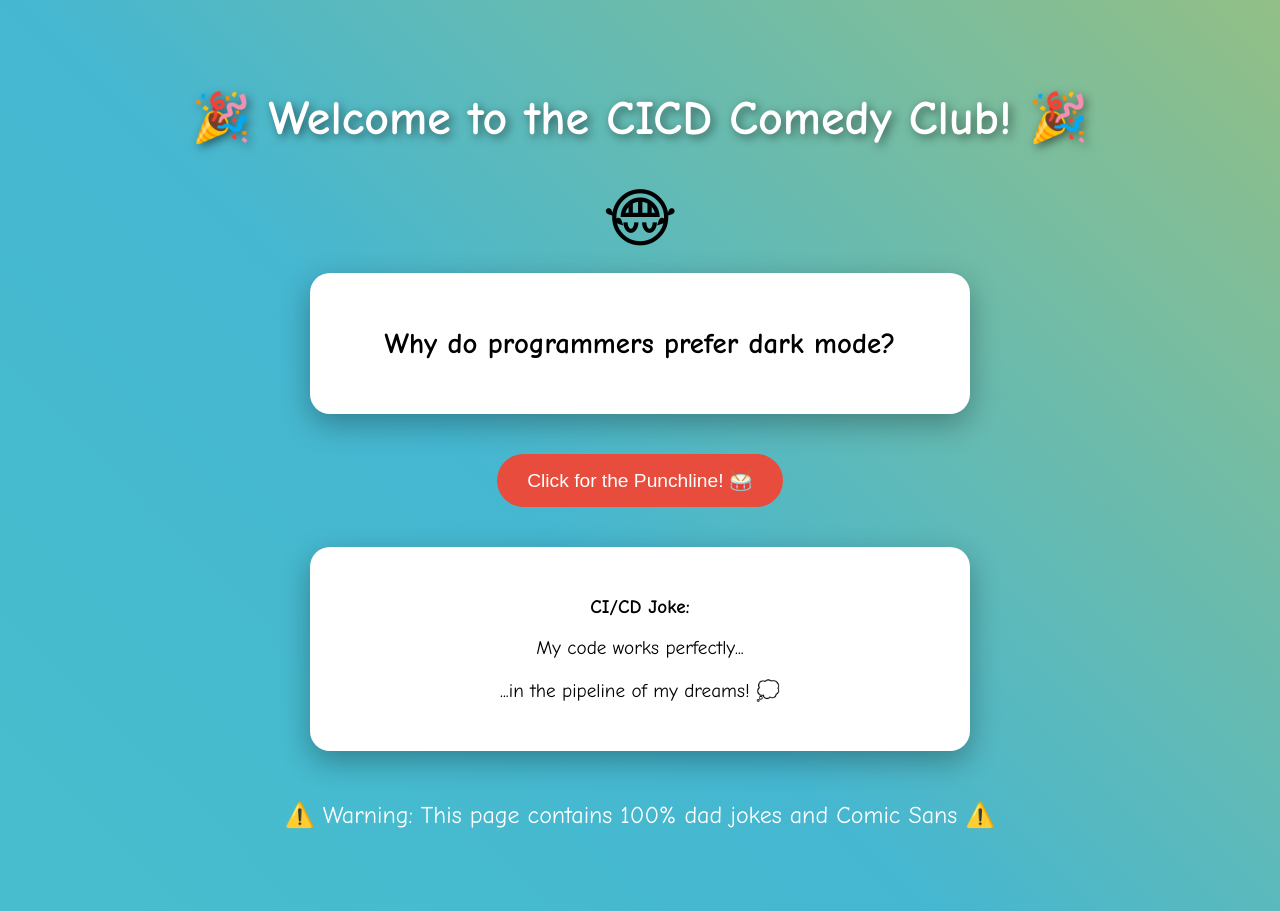
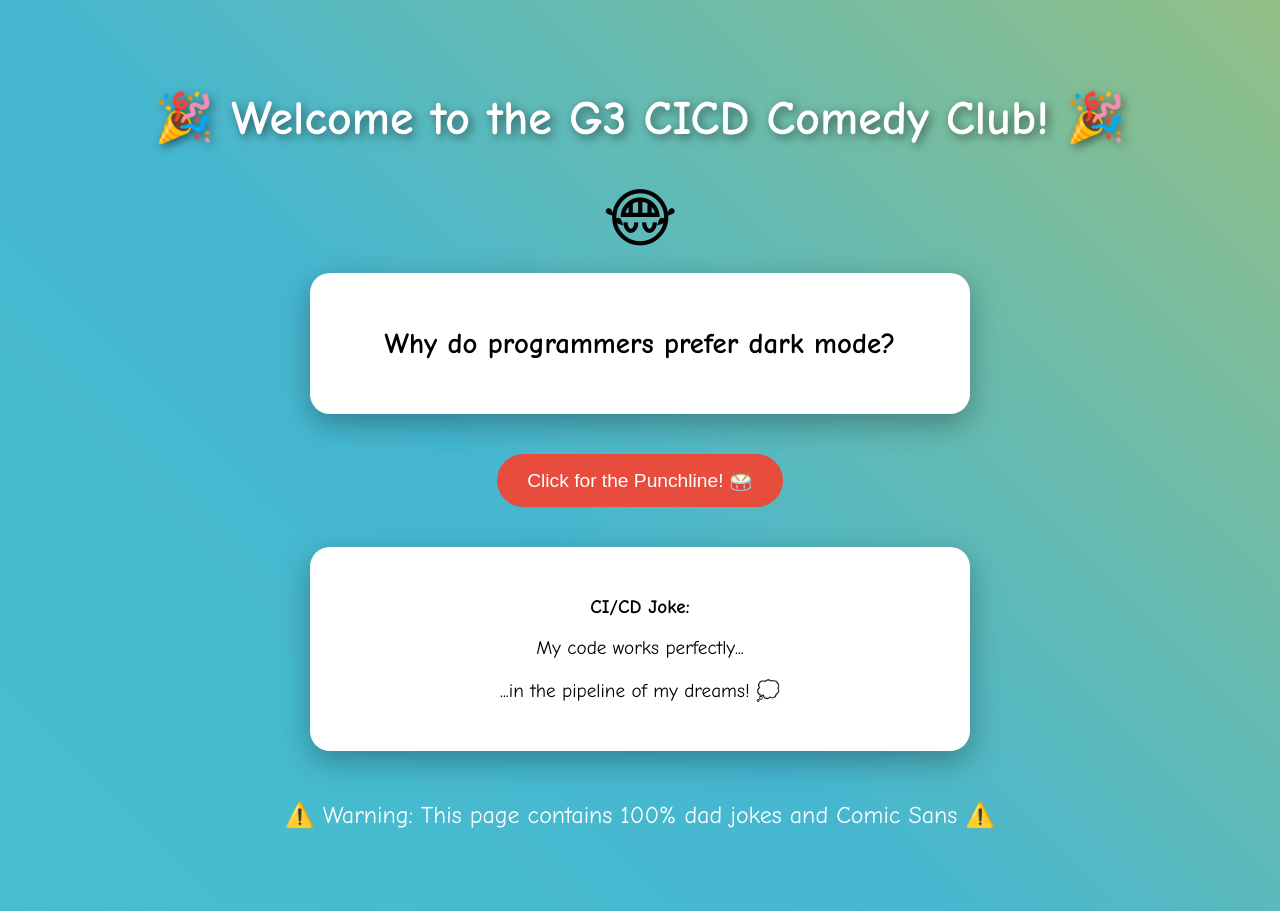
Before and after one commit to anshuman018/G3_vm_cicd_pipeline, a plain HTML site: page index.html in a window 1280 px wide. Drawn offline with Linux system fonts and the light colour scheme.

Commit message:
g3 modify

```diff
--- a/index.html
+++ b/index.html
@@ -61,7 +61,7 @@
     </style>
 </head>
 <body>
-    <h1>🎉 Welcome to the CICD Comedy Club! 🎉</h1>
+    <h1>🎉 Welcome to the G3 CICD Comedy Club! 🎉</h1>
     <div class="emoji">😂</div>
     <div class="joke">
         <h2>Why do programmers prefer dark mode?</h2>
```
